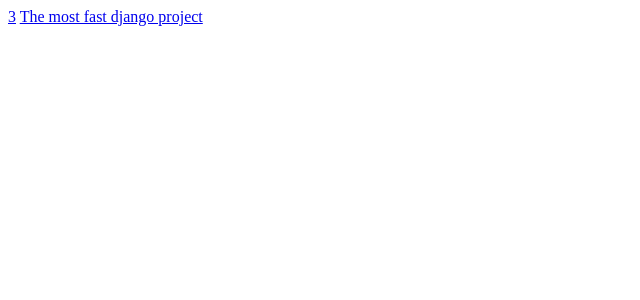
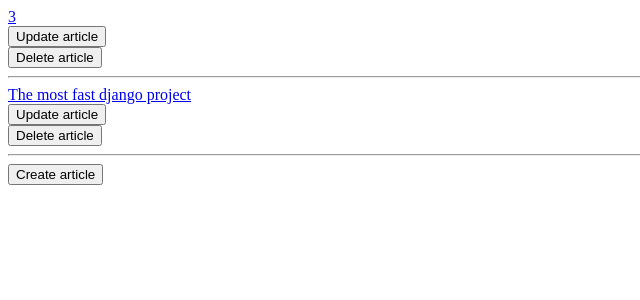
Before and after one commit to Lebron1671/VlogApp, a Django app: page /articles/ in a window 1280 px wide. Shown: the top 300 px of the page, without its empty margins (0-640 px from the left). Run offline with Django 4.2, Linux system fonts and the light colour scheme; data comes from the database, SQL or seed files in the repository; both versions use the stored data as it was after the commit.

Commit message:
Added delete article func

```diff
--- /dev/null
+++ b/vlog_app/vlog_app/apps/articles/forms.py
@@ -0,0 +1,5 @@
+from django import forms
+
+class CreateNewArticle(forms.Form):
+    name = forms.CharField(label="Name", max_length=200)
+    content = forms.CharField(label="Content", widget=forms.Textarea)
--- a/vlog_app/vlog_app/apps/articles/urls.py
+++ b/vlog_app/vlog_app/apps/articles/urls.py
@@ -5,7 +5,10 @@
 
 app_name = 'articles'
 urlpatterns = [
-   path('', views.index, name='index'),
+   path('', views.home, name='home'),
+   path('create/', views.create, name="create"),
+   path('<int:article_id>/update/', views.update, name="update"),
+   path('<int:article_id>/delete/', views.delete, name="delete"),
    path('<int:article_id>/', views.detail, name='detail'),
-   path('<int:article_id>/leave_comment', views.leave_comment, name='leave_comment'),
+   path('<int:article_id>/leave_comment/', views.leave_comment, name='leave_comment'),
 ]
--- a/vlog_app/vlog_app/apps/articles/views.py
+++ b/vlog_app/vlog_app/apps/articles/views.py
@@ -2,10 +2,45 @@
 from . models import Article
 from django.http import Http404, HttpResponseRedirect
 from django.urls import reverse
+from django.utils import timezone
+from . forms import CreateNewArticle
 
-def index(request):
+
+def home(request):
     latest_articles_list = Article.objects.order_by('-pub_date')[:5]
     return render(request, 'articles/list.html', {'latest_articles_list': latest_articles_list})
+
+
+def create(request):
+    if request.POST:
+        new_article = Article(article_title=request.POST['art_name'], article_content=request.POST['art_content'], pub_date=timezone.now())
+        new_article.save()
+        return HttpResponseRedirect(reverse('articles:detail', args=(new_article.id,)))
+    else:
+        return render(request, 'articles/create.html')
+
+
+def update(request, article_id):
+    article = Article.objects.get(id=article_id)
+    if request.POST:
+        article.article_title = request.POST['art_name']
+        article.article_content = request.POST['art_content']
+
+        article.save()
+        return HttpResponseRedirect(reverse('articles:detail', args=(article.id,)))
+    else:
+        return render(request, 'articles/update.html', {'article': article})
+
+
+def delete(request, article_id):
+    try:
+        article = Article.objects.get(id=article_id)
+    except:
+        raise Http404("The article is not found")
+
+    article.delete()
+    return HttpResponseRedirect(reverse('articles:home'))
+
 
 def detail(request, article_id):
     try:
@@ -14,8 +49,8 @@
         raise Http404("The article is not found")
 
     latest_comments_list = article.comment_set.order_by('-id')[:10]
+    return render(request, 'articles/detail.html', {'article': article, 'latest_comments_list': latest_comments_list})
 
-    return render(request, 'articles/detail.html', {'article': article, 'latest_comments_list': latest_comments_list})
 
 def leave_comment(request, article_id):
     try:
--- a/vlog_app/vlog_app/templates/articles/list.html
+++ b/vlog_app/vlog_app/templates/articles/list.html
@@ -3,11 +3,35 @@
 {% block title %}Last articles{% endblock %}
 
 {% block content %}
-   {% if latest_articles_list %}
+    {% if latest_articles_list %}
       {% for article in latest_articles_list %}
          <a href="{% url 'articles:detail' article.id %}">{{article.article_title}}</a>
+        <form action="{% url 'articles:update' article.id %}" method="get" class="form-group">
+            {% csrf_token %}
+             <div class="input-group mb-3">
+                <div class="input-group-prepend">
+                    <button type="submit">Update article</button>
+                </div>
+            </div>
+        </form>
+        <form action="{% url 'articles:delete' article.id %}" method="post" class="form-group">
+            {% csrf_token %}
+             <div class="input-group mb-3">
+                <div class="input-group-prepend">
+                    <button type="submit">Delete article</button>
+                </div>
+            </div>
+        </form>
+         <hr>
       {% endfor %}
    {% else %}
       Articles is not found
    {% endif %}
+    <form action="{% url 'articles:create'%}" method="get" class="form-group">
+        <div class="input-group mb-3">
+            <div class="input-group-prepend">
+                <button type="submit">Create article</button>
+            </div>
+        </div>
+    </form>
 {% endblock %}
```
Also changed, not shown: vlog_app/vlog_app/templates/articles/create.html (added, +12 -0 lines), vlog_app/vlog_app/templates/articles/update.html (added, +12 -0 lines), vlog_app/db.sqlite3.
